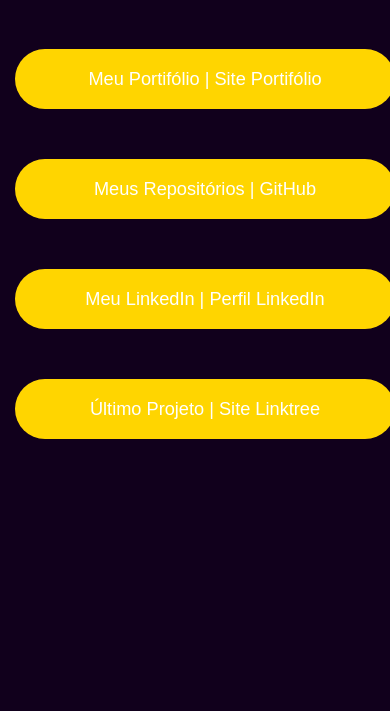
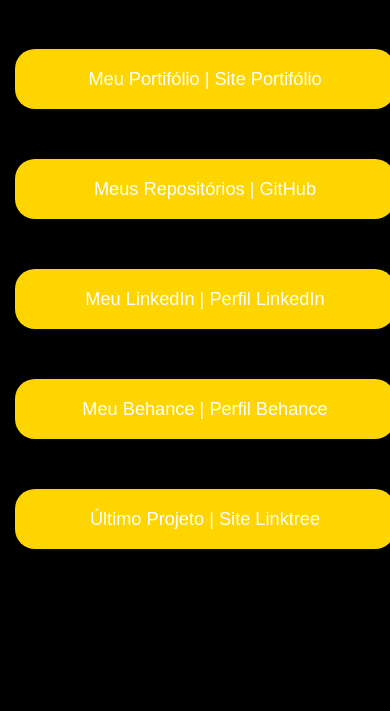
Before and after one commit to lucasdeangelo/Linktree_Personalizado, a plain HTML site: page home.html in a window 390 px wide. Shown: the part 133-844 px from the top of the page. Drawn offline with Linux system fonts and the light colour scheme.

Commit message:
Add - Novo botão e atualizações de estilo

```diff
--- a/home.css
+++ b/home.css
@@ -3,6 +3,7 @@ html {
 	font-family: 'Montserrat', sans-serif;
 	scroll-behavior: smooth;
 }
+
 a{
     text-decoration: none;
     display: flex;
@@ -12,7 +13,7 @@ a{
     background-color: #3D0066;
     padding: 25px;
     opacity: 80%;
-    border-radius: 0px 0px 80px 0px;
+    border-radius: 0px 0px 40px 0px;
     display: flex;
     flex-direction: row;
     align-items: center;
@@ -27,18 +28,20 @@ a{
     font-size: 1.7rem;
     padding: 30px;
     margin-left: 780px;
-
 }
 .container1 a{
     flex-direction: row;
     display: flex;
-    padding: 20px;
+    padding: 15px;
+    border-radius: 20px;
     background-color: #FFD500;
-    border-radius: 30px;
     margin-left: 700px;
-    margin-top: 50px;
+    margin-top: 80px;
     height: 40px;
     width: 450px;
+}
+.container1 a:hover{
+    background-color: #e5bf03;
 }
 .container1 p{
     font-size: 1.6rem;
@@ -51,13 +54,16 @@ a{
 .container2 a{
     flex-direction: row;
     display: flex;
-    padding: 20px;
+    padding: 15px;
+    border-radius: 20px;
     background-color: #FFD500;
-    border-radius: 30px;
     margin-left: 700px;
     margin-top: 50px;
     height: 40px;
     width: 450px;
+}
+.container2 a:hover{
+    background-color: #e5bf03;
 }
 .container2 p{
     font-size: 1.6rem;
@@ -70,13 +76,16 @@ a{
 .container3 a{
     flex-direction: row;
     display: flex;
-    padding: 20px;
+    padding: 15px;
+    border-radius: 20px;
     background-color: #FFD500;
-    border-radius: 30px;
     margin-left: 700px;
     margin-top: 50px;
     height: 40px;
     width: 450px;
+}
+.container3 a:hover{
+    background-color: #e5bf03;
 }
 .container3 p{
     font-size: 1.6rem;
@@ -89,15 +98,40 @@ a{
 .container4 a{
     flex-direction: row;
     display: flex;
-    padding: 20px;
+    padding: 15px;
+    border-radius: 20px;
     background-color: #FFD500;
-    border-radius: 30px;
     margin-left: 700px;
     margin-top: 50px;
     height: 40px;
     width: 450px;
 }
+.container4 a:hover{
+    background-color: #e5bf03;
+}
 .container4 p{
+    font-size: 1.6rem;
+    display: flex;
+    flex-direction: row;
+    justify-content: center;
+    align-items: center;
+    color: white;
+}
+.container5 a{
+    flex-direction: row;
+    display: flex;
+    padding: 15px;
+    border-radius: 20px;
+    background-color: #FFD500;
+    margin-left: 700px;
+    margin-top: 50px;
+    height: 40px;
+    width: 450px;
+}
+.container5 a:hover{
+    background-color: #e5bf03;
+}
+.container5 p{
     font-size: 1.6rem;
     display: flex;
     flex-direction: row;
@@ -124,7 +158,7 @@ a{
         display: flex;
         padding: 20px;
         background-color: #FFD500;
-        border-radius: 30px;
+        border-radius: 20px;
         margin-left: 15px;
         margin-top: 50px;
         height: 20px;
@@ -145,7 +179,7 @@ a{
         display: flex;
         padding: 20px;
         background-color: #FFD500;
-        border-radius: 30px;
+        border-radius: 20px;
         margin-left: 15px;
         margin-top: 50px;
         height: 20px;
@@ -166,7 +200,7 @@ a{
         display: flex;
         padding: 20px;
         background-color: #FFD500;
-        border-radius: 30px;
+        border-radius: 20px;
         margin-left: 15px;
         margin-top: 50px;
         height: 20px;
@@ -187,7 +221,7 @@ a{
         display: flex;
         padding: 20px;
         background-color: #FFD500;
-        border-radius: 30px;
+        border-radius: 20px;
         margin-left: 15px;
         margin-top: 50px;
         height: 20px;
@@ -202,4 +236,25 @@ a{
         align-items: center;
         color: white;
     }
+
+    .container5 a{
+        flex-direction: row;
+        display: flex;
+        padding: 20px;
+        background-color: #FFD500;
+        border-radius: 20px;
+        margin-left: 15px;
+        margin-top: 50px;
+        height: 20px;
+        width: 340px;
+    }
+
+    .container5 p{
+        font-size: 1.4rem;
+        display: flex;
+        flex-direction: row;
+        justify-content: center;
+        align-items: center;
+        color: white;
+    }
 }
--- a/home.html
+++ b/home.html
@@ -9,7 +9,7 @@
     <link href="https://fonts.googleapis.com/css2?family=Lato:wght@700&display=swap" rel="stylesheet">
     <title>Home</title>
 </head>
-<body style="background-color: #11001C;">
+<body style="background-color: #000;">
 
     <!-- header -->
 
@@ -34,6 +34,11 @@
         </a>
     </div>
     <div class="container4">
+        <a href="https://www.behance.net/lucasdeangelo23">
+            <p>Meu Behance | Perfil Behance</p>
+        </a>
+    </div>
+    <div class="container5">
         <a href="https://github.com/lucasdeangelo/Linktree_Personalizado/tree/master">
             <p>Último Projeto | Site Linktree</p>
         </a>
--- a/style.css
+++ b/style.css
@@ -5,7 +5,7 @@ html {
 }
 
 body{
-	background-color: #090909;
+	background-color: #3D0066;
 }
 a {
 	text-decoration: none;
@@ -34,12 +34,12 @@ a {
 
 .cta {
 	display: inline-block;
-	padding: 10px 30px;
+	padding: 15px 30px;
 	color: black;
 	background-color: #F9F3FF;
-	border-radius: 70px;
+	border-radius: 15px;
 	font-size: 1.6rem;
-    font-weight: 500;
+    font-weight: 600;
 	letter-spacing: 0.1rem;
 	margin-top: 30px;
 	transition: 0.3s ease;
@@ -131,7 +131,7 @@ a {
 @keyframes text_reveal_name {
 	100% {
 		color: #240046;
-		font-weight: 500;
+		font-weight: 600;
 	}
 }
 
```
Lines whose indentation alone changed are shown as unchanged.
